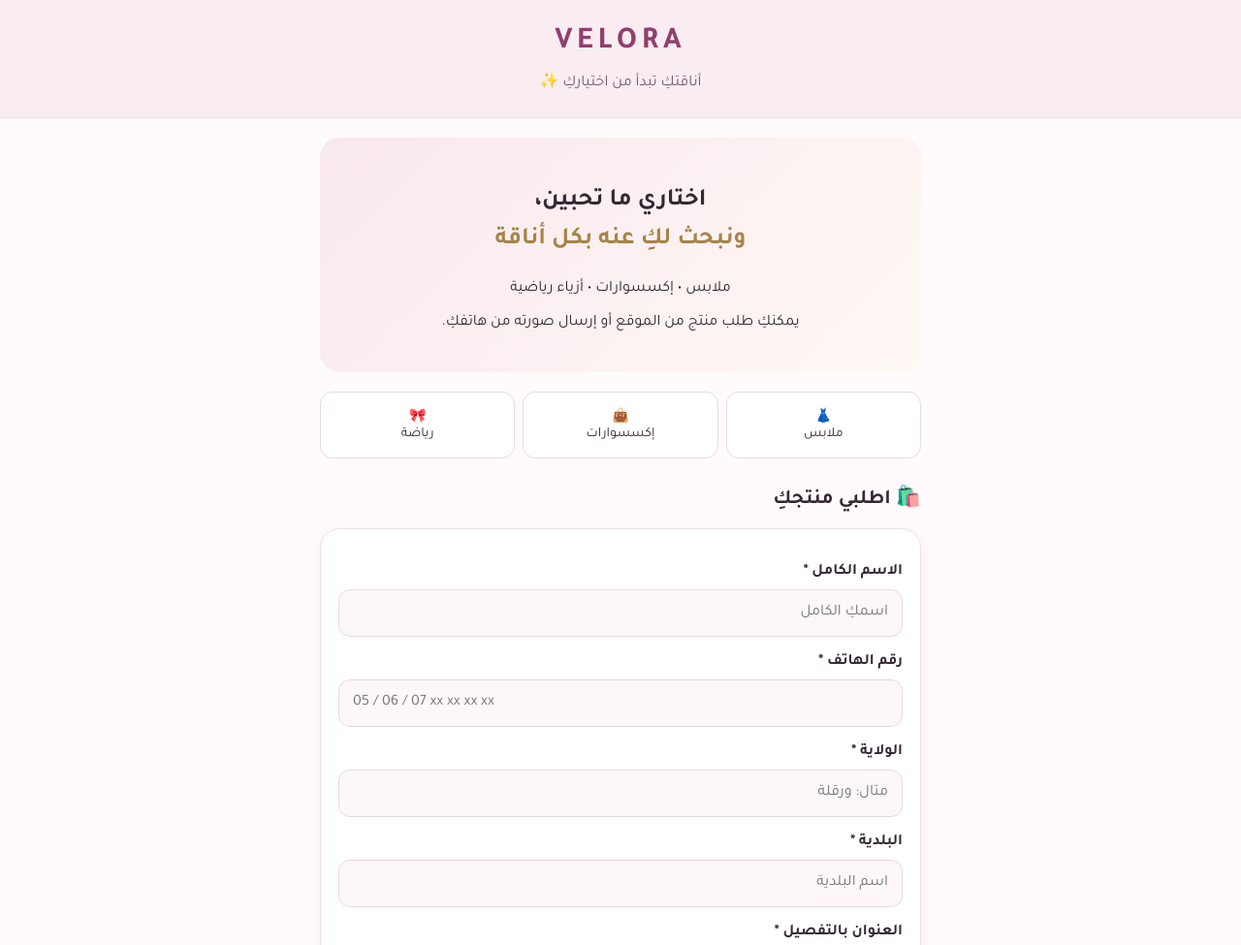
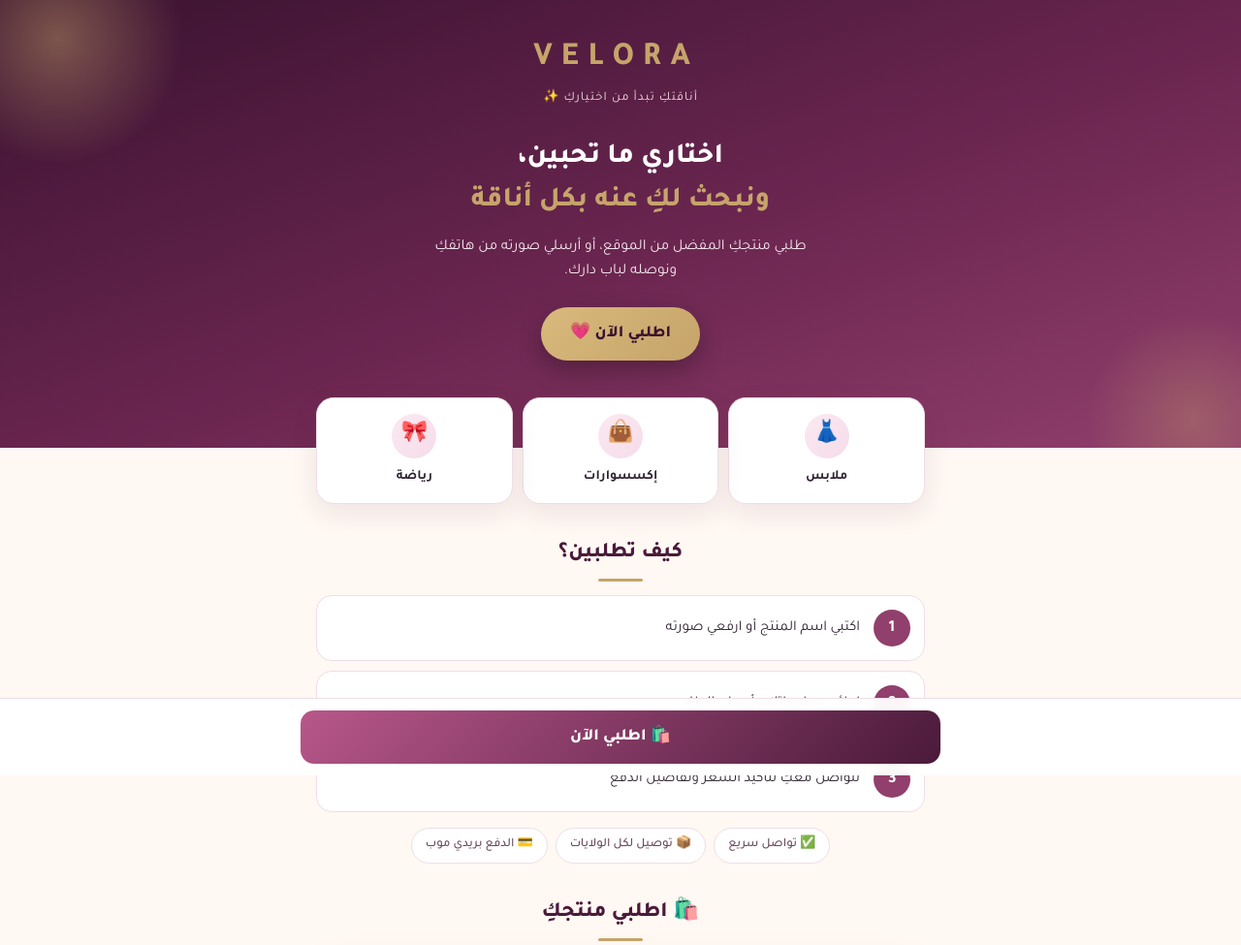
Before and after one commit to velora-boutique/Velora_store-, a plain HTML site: page index.html in a window 1280 px wide. Shown: the top 975 px of the page at 97% size. Drawn offline with Linux system fonts and the light colour scheme.

Commit message:
Update index.html

```diff
--- a/index.html
+++ b/index.html
@@ -3,145 +3,101 @@
 <head>
 <meta charset="UTF-8">
 <meta name="viewport" content="width=device-width, initial-scale=1">
+<meta name="theme-color" content="#4a1a3a">
 <title>VELORA | فيلورا</title>
-<link rel="preconnect" href="https://fonts.googleapis.com">
-<link rel="preconnect" href="https://fonts.gstatic.com" crossorigin>
-<link rel="stylesheet" href="https://fonts.googleapis.com/css2?family=Tajawal:wght@400;700&display=swap" media="print" onload="this.media='all'">
-<noscript><link rel="stylesheet" href="https://fonts.googleapis.com/css2?family=Tajawal:wght@400;700&display=swap"></noscript>
+<link rel="stylesheet" href="https://fonts.googleapis.com/css2?family=Tajawal:wght@400;500;700;800&display=swap" media="print" onload="this.media='all'">
+<noscript><link rel="stylesheet" href="https://fonts.googleapis.com/css2?family=Tajawal:wght@400;500;700;800&display=swap"></noscript>
 <style>
-:root {
-  --pink: #f9edf2;
-  --rose: #913f6c;
-  --gold: #c6a46a;
-  --ink: #342832;
-}
-* { box-sizing: border-box; }
-body {
-  margin: 0;
-  background: #fffafc;
-  color: var(--ink);
-  font-family: "Tajawal", Tahoma, Arial, sans-serif;
-}
-header {
-  padding: 25px 18px;
-  text-align: center;
-  background: var(--pink);
-  border-bottom: 1px solid #ead9e1;
-}
-.logo { font-size: 32px; letter-spacing: 5px; color: var(--rose); font-weight: bold; }
-header p { margin: 10px 0 0; color: #765b6b; }
-main { max-width: 650px; margin: auto; padding: 20px 15px; }
-.hero {
-  padding: 25px 18px;
-  border-radius: 20px;
-  background: linear-gradient(135deg,#f8e8ef,#fff9f4);
-  text-align: center;
-}
-h1 { font-size: 25px; line-height: 1.6; }
-.gold { color: #a78346; }
-.categories { display: grid; grid-template-columns: repeat(3,1fr); gap: 8px; margin: 20px 0; }
-.categories div {
-  padding: 15px 4px;
-  text-align: center;
-  border: 1px solid #eadbe2;
-  border-radius: 13px;
-  background: white;
-  font-size: 14px;
-}
-h2 { font-size: 21px; margin-top: 27px; }
-form {
-  background: white;
-  border: 1px solid #f0dfe7;
-  border-radius: 20px;
-  padding: 18px;
-  box-shadow: 0 6px 25px #5b23300a;
-}
-label { display: block; font-weight: bold; margin: 17px 0 8px; }
-input, textarea, select {
-  width: 100%;
-  padding: 14px;
-  border: 1px solid #e7d9e1;
-  border-radius: 12px;
-  font: inherit;
-  background: #fdf7fa;
-  color: #332632;
-}
-input:focus, textarea:focus, select:focus, button:focus-visible {
-  outline: 2px solid var(--rose);
-  outline-offset: 2px;
-}
-textarea { min-height: 90px; resize: vertical; }
-small { display: block; color: #796875; line-height: 1.7; margin-top: 7px; }
-button {
-  width: 100%;
-  padding: 17px;
-  margin-top: 22px;
-  border: 0;
-  border-radius: 13px;
-  background: var(--rose);
-  color: white;
-  font: inherit;
-  font-size: 18px;
-  font-weight: bold;
-  cursor: pointer;
-}
-button:disabled { opacity: .65; cursor: not-allowed; }
-.note {
-  padding: 13px;
-  background: #fff2f6;
-  border-radius: 12px;
-  line-height: 1.8;
-  font-size: 14px;
-  margin-top: 15px;
-}
-#status {
-  display: none;
-  margin-top: 15px;
-  padding: 12px;
-  border-radius: 10px;
-  white-space: pre-wrap;
-  overflow-wrap: anywhere;
-}
-#preview { display: flex; flex-wrap: wrap; gap: 8px; margin-top: 10px; }
-#preview img { width: 85px; height: 85px; object-fit: cover; border-radius: 10px; }
-.hp { position: absolute; width: 1px; height: 1px; overflow: hidden; clip-path: inset(50%); opacity: 0; pointer-events: none; }
-footer { text-align: center; padding: 25px; color: #816b78; font-size: 13px; }
+:root{--plum:#4a1a3a;--rose:#913f6c;--rose2:#b8578a;--gold:#c6a46a;--cream:#fff8f3;--ink:#2e2230;--line:#efdde6}
+*{box-sizing:border-box}
+html,body{overflow-x:hidden}
+html{scroll-behavior:smooth}
+body{margin:0;background:var(--cream);color:var(--ink);font-family:"Tajawal",Tahoma,Arial,sans-serif;padding-bottom:84px;line-height:1.6}
+.hero{position:relative;overflow:hidden;color:#fff;text-align:center;padding:34px 20px 90px;background:linear-gradient(160deg,#3a1230 0%,#6b2650 55%,#913f6c 100%)}
+.hero::before,.hero::after{content:"";position:absolute;border-radius:50%;background:radial-gradient(circle,rgba(198,164,106,.45),transparent 70%)}
+.hero::before{width:260px;height:260px;top:-90px;inset-inline-end:-70px}
+.hero::after{width:220px;height:220px;bottom:-80px;inset-inline-start:-60px;opacity:.7}
+.hero>*{position:relative;z-index:1}
+.logo{font-size:34px;font-weight:800;letter-spacing:9px;color:var(--gold);padding-inline-start:9px}
+.tag{margin:4px 0 0;font-size:13px;letter-spacing:1px;color:#f3dfe9}
+.hero h1{font-size:29px;line-height:1.55;margin:28px 0 12px;font-weight:800}
+.hero h1 span{color:var(--gold)}
+.hero p.sub{margin:0 auto;max-width:430px;color:#f7e9f0;font-size:15.5px}
+.cta{display:inline-block;margin-top:24px;padding:14px 30px;border-radius:50px;background:linear-gradient(135deg,#d9b97c,#c6a46a);color:#3a1230;font-weight:800;font-size:17px;text-decoration:none;box-shadow:0 10px 25px #0004}
+.wrap{max-width:660px;margin:auto;padding:0 16px}
+.cats{display:grid;grid-template-columns:repeat(3,1fr);gap:10px;margin-top:-52px;position:relative;z-index:2}
+.cat{background:#fff;border-radius:18px;padding:16px 6px;text-align:center;box-shadow:0 10px 28px #5a214518;border:1px solid var(--line);font-weight:700;font-size:14px}
+.cat i{display:grid;place-items:center;width:46px;height:46px;margin:0 auto 8px;border-radius:50%;background:linear-gradient(135deg,#fbe9f1,#f5dcea);font-style:normal;font-size:22px}
+.sec-title{font-size:22px;font-weight:800;margin:34px 0 14px;text-align:center;color:var(--plum)}
+.sec-title::after{content:"";display:block;width:46px;height:3px;border-radius:3px;background:var(--gold);margin:8px auto 0}
+.steps{display:grid;gap:10px}
+.step{display:flex;gap:14px;align-items:center;background:#fff;border:1px solid var(--line);border-radius:16px;padding:14px}
+.step b{flex:none;display:grid;place-items:center;width:38px;height:38px;border-radius:50%;background:var(--rose);color:#fff;font-size:17px}
+.step span{font-size:15px}
+.trust{display:flex;flex-wrap:wrap;gap:8px;justify-content:center;margin-top:16px}
+.trust span{background:#fff;border:1px solid var(--line);border-radius:50px;padding:7px 14px;font-size:13px;font-weight:500;color:#6a4a5c}
+form{background:#fff;border:1px solid var(--line);border-radius:24px;padding:20px 18px 22px;box-shadow:0 18px 45px #5a21451c}
+label{display:block;font-weight:700;margin:16px 0 7px;font-size:14.5px}
+input,textarea,select{width:100%;padding:14px;border:1.5px solid #ead9e2;border-radius:14px;font:inherit;background:#fdf8fb;color:#2e2230;transition:border-color .2s,box-shadow .2s}
+input:focus,textarea:focus,select:focus{outline:none;border-color:var(--rose);box-shadow:0 0 0 4px #913f6c1f;background:#fff}
+button:focus-visible,.cta:focus-visible{outline:3px solid var(--gold);outline-offset:3px}
+textarea{min-height:90px;resize:vertical}
+small{display:block;color:#7a6676;line-height:1.7;margin-top:7px;font-size:12.5px}
+.row{display:grid;grid-template-columns:1fr 1fr;gap:10px}
+button#submitBtn{width:100%;padding:17px;margin-top:22px;border:0;border-radius:15px;background:linear-gradient(135deg,var(--rose2),var(--plum));color:#fff;font:inherit;font-size:18px;font-weight:800;cursor:pointer;box-shadow:0 10px 24px #913f6c44}
+button:disabled{opacity:.65;cursor:not-allowed}
+.note{padding:13px;background:#fff3f7;border-radius:14px;line-height:1.8;font-size:13.5px;margin-top:15px;color:#6a4a5c}
+#status{display:none;margin-top:15px;padding:13px;border-radius:12px;white-space:pre-wrap;overflow-wrap:anywhere;font-weight:500}
+#preview{display:flex;flex-wrap:wrap;gap:8px;margin-top:10px}
+#preview img{width:80px;height:80px;object-fit:cover;border-radius:12px;border:2px solid #fff;box-shadow:0 3px 10px #0002}
+.hp{position:absolute;width:1px;height:1px;overflow:hidden;clip-path:inset(50%);opacity:0;pointer-events:none}
+footer{text-align:center;padding:30px 16px 10px;color:#816b78;font-size:13px}
+.sticky{position:fixed;bottom:0;inset-inline:0;z-index:20;padding:12px 16px calc(12px + env(safe-area-inset-bottom,0px));background:#fffffff2;border-top:1px solid var(--line);backdrop-filter:blur(8px)}
+.sticky a{display:block;max-width:660px;margin:auto;text-align:center;padding:14px;border-radius:14px;background:linear-gradient(135deg,var(--rose2),var(--plum));color:#fff;font-weight:800;font-size:17px;text-decoration:none}
+@media(prefers-reduced-motion:reduce){html{scroll-behavior:auto}*{transition:none!important}}
 </style>
 </head>
 <body>
-<header>
+<header class="hero">
   <div class="logo">VELORA</div>
-  <p>أناقتكِ تبدأ من اختياركِ ✨</p>
+  <p class="tag">أناقتكِ تبدأ من اختياركِ ✨</p>
+  <h1>اختاري ما تحبين،<br><span>ونبحث لكِ عنه بكل أناقة</span></h1>
+  <p class="sub">طلبي منتجكِ المفضل من الموقع، أو أرسلي صورته من هاتفكِ ونوصله لباب دارك.</p>
+  <a class="cta" href="#order">اطلبي الآن 💗</a>
 </header>
 
-<main>
-  <section class="hero">
-    <h1>اختاري ما تحبين،<br><span class="gold">ونبحث لكِ عنه بكل أناقة</span></h1>
-    <p>ملابس • إكسسوارات • أزياء رياضية</p>
-    <p>يمكنكِ طلب منتج من الموقع أو إرسال صورته من هاتفكِ.</p>
-  </section>
-
-  <div class="categories">
-    <div>👗<br>ملابس</div>
-    <div>👜<br>إكسسوارات</div>
-    <div>🎀<br>رياضة</div>
+<main class="wrap">
+  <div class="cats">
+    <div class="cat"><i>👗</i>ملابس</div>
+    <div class="cat"><i>👜</i>إكسسوارات</div>
+    <div class="cat"><i>🎀</i>رياضة</div>
   </div>
 
-  <h2>🛍️ اطلبي منتجكِ</h2>
+  <h2 class="sec-title">كيف تطلبين؟</h2>
+  <div class="steps">
+    <div class="step"><b>1</b><span>اكتبي اسم المنتج أو ارفعي صورته</span></div>
+    <div class="step"><b>2</b><span>املئي معلوماتكِ وأرسلي الطلب</span></div>
+    <div class="step"><b>3</b><span>نتواصل معكِ لتأكيد السعر وتفاصيل الدفع</span></div>
+  </div>
+  <div class="trust">
+    <span>✅ تواصل سريع</span><span>📦 توصيل لكل الولايات</span><span>💳 الدفع بريدي موب</span>
+  </div>
+
+  <h2 class="sec-title" id="order">🛍️ اطلبي منتجكِ</h2>
 
   <form id="orderForm" novalidate>
     <label for="name">الاسم الكامل *</label>
     <input id="name" name="name" autocomplete="name" required maxlength="100" placeholder="اسمكِ الكامل">
 
     <label for="phone">رقم الهاتف *</label>
-    <input id="phone" name="phone" type="tel" inputmode="numeric" autocomplete="tel" required
-           maxlength="10" pattern="0[567][0-9]{8}" placeholder="05 / 06 / 07 xx xx xx xx">
+    <input id="phone" name="phone" type="tel" inputmode="numeric" autocomplete="tel" required maxlength="10" pattern="0[567][0-9]{8}" placeholder="05 / 06 / 07 xx xx xx xx">
 
-    <label for="wilaya">الولاية *</label>
-    <input id="wilaya" name="wilaya" required maxlength="60" placeholder="مثال: ورقلة">
-
-    <label for="city">البلدية *</label>
-    <input id="city" name="city" required maxlength="60" placeholder="اسم البلدية">
+    <div class="row">
+      <div><label for="wilaya">الولاية *</label>
+      <input id="wilaya" name="wilaya" required maxlength="60" placeholder="مثال: ورقلة"></div>
+      <div><label for="city">البلدية *</label>
+      <input id="city" name="city" required maxlength="60" placeholder="اسم البلدية"></div>
+    </div>
 
     <label for="address">العنوان بالتفصيل *</label>
     <textarea id="address" name="address" required maxlength="300" placeholder="الحي، الشارع، وأي علامة قريبة"></textarea>
@@ -177,6 +133,8 @@
 
 <footer>VELORA © 2026 — أناقة على ذوقكِ</footer>
 
+<div class="sticky"><a href="#order">🛍️ اطلبي الآن</a></div>
+
 <script>
 const FUNCTION_URL = "https://mnwskymgjvuwaijvdqza.supabase.co/functions/v1/rapid-function";
 
@@ -192,6 +150,12 @@
 const preview = document.getElementById("preview");
 const statusBox = document.getElementById("status");
 const submitBtn = document.getElementById("submitBtn");
+
+// تعبئة اسم المنتج تلقائياً من الرابط: ?product=اسم المنتج
+try {
+  const p = new URLSearchParams(location.search).get("product");
+  if (p) document.getElementById("product").value = p.slice(0, 500);
+} catch (e) {}
 
 function showStatus(message, success = false) {
   statusBox.style.display = "block";
```
